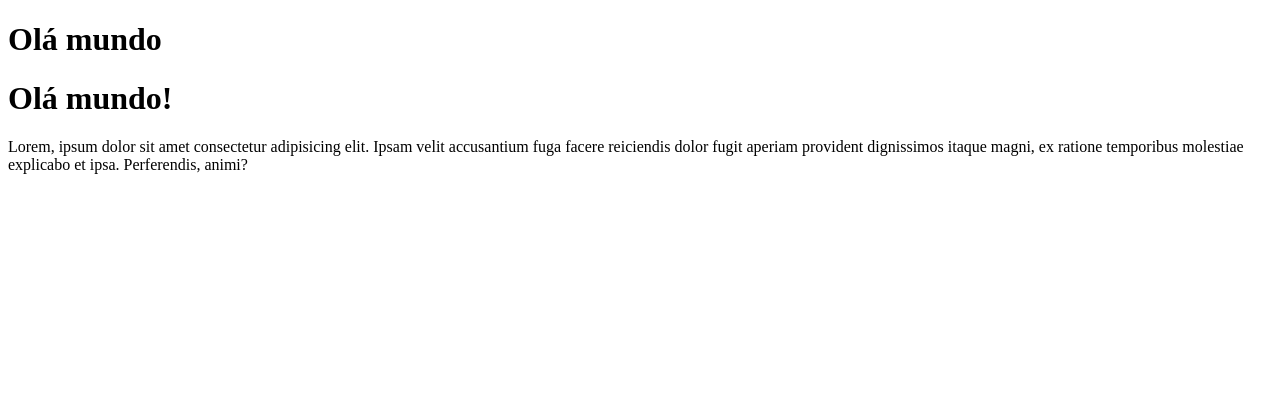
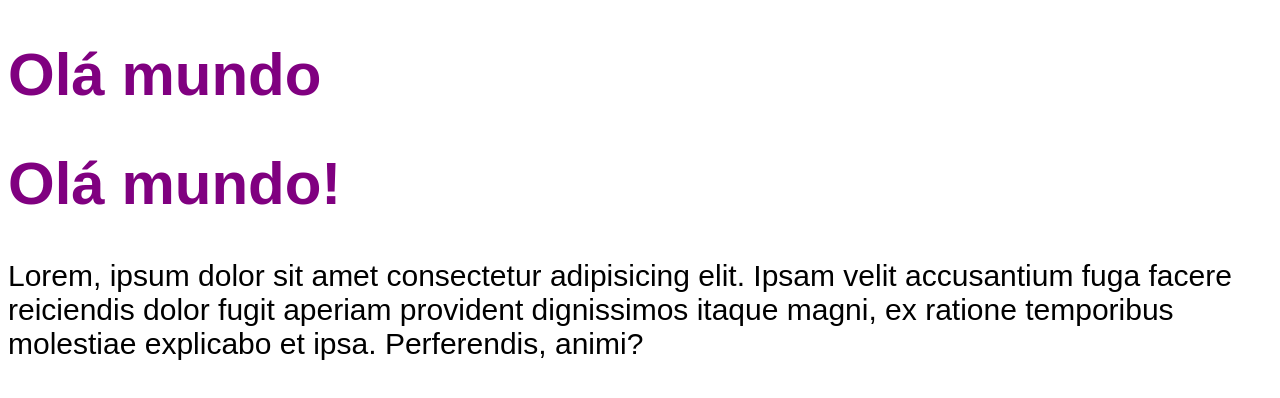
Before and after one commit to JoaoBruto/Chronos-Pomodoro, a React (Vite) app: page / in a window 1280 px wide. Shown: the top 398 px of the page. Built offline with nearby package versions, Linux system fonts and the light colour scheme.

Commit message:
Importing Global CSS

```diff
--- /dev/null
+++ b/src/Styles/global.css
@@ -0,0 +1,8 @@
+body {
+  font-family: sans-serif;
+  font-size: 30px;
+}
+
+h1 {
+  color: purple;
+}
--- /dev/null
+++ b/src/Styles/theme.css
@@ -0,0 +1,5 @@
+/* Apenas para mexer com variáveis*/
+
+:root {
+  --primary: pink;
+}
--- a/src/main.tsx
+++ b/src/main.tsx
@@ -1,6 +1,8 @@
 import { StrictMode } from 'react'
 import { createRoot } from 'react-dom/client'
 import {App} from './App'
+import './Styles/global.css'
+import './Styles/theme.css'
 
 createRoot(document.getElementById('root')!).render(
   <StrictMode>
```
